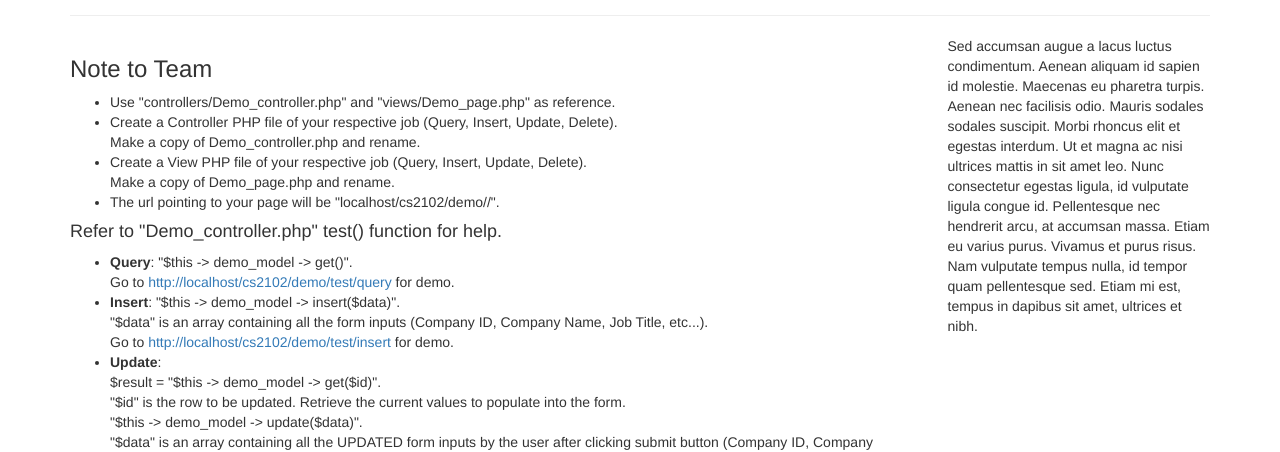
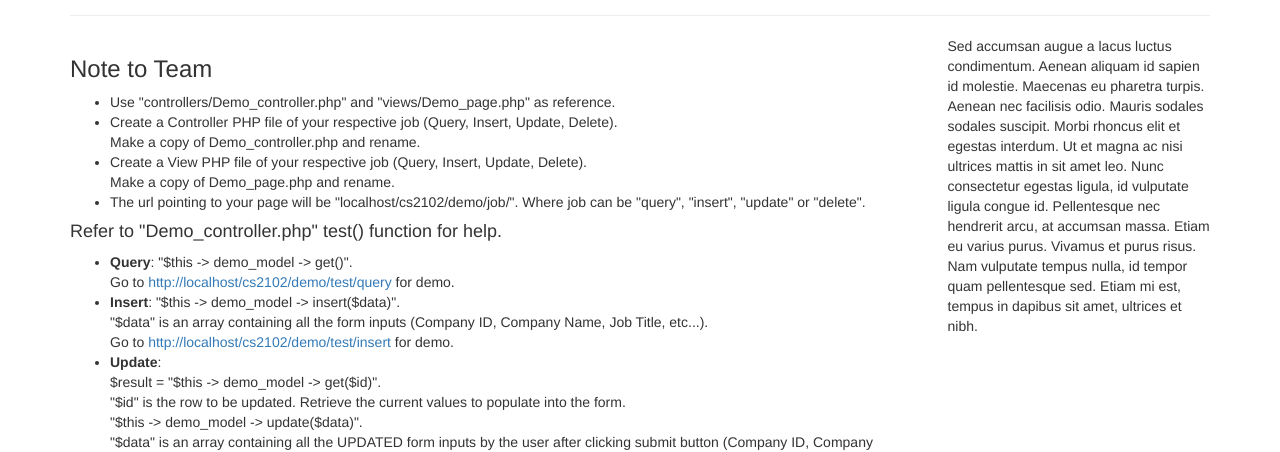
Before and after one commit to chewonit/cs2102, a CodeIgniter app: page /cs2102/index.php/demo_controller/view in a window 1280 px wide. Shown: the part 156-608 px from the top of the page. Run offline with CodeIgniter, Linux system fonts and the light colour scheme; data that the repository does not hold is empty; some libraries are stand-ins or nearby versions.

Commit message:
Updated a typo in the guide.

```diff
--- a/application/views/pages/demo_page.php
+++ b/application/views/pages/demo_page.php
@@ -29,7 +29,7 @@ defined('BASEPATH') OR exit('No direct script access allowed');
                         Make a copy of Demo_page.php and rename.
                     </li>
                     <li>
-                        The url pointing to your page will be "localhost/cs2102/demo/<job>/".
+                        The url pointing to your page will be "localhost/cs2102/demo/job/". Where job can be "query", "insert", "update" or "delete".
                     </li>
 		        </ul>
 
```
